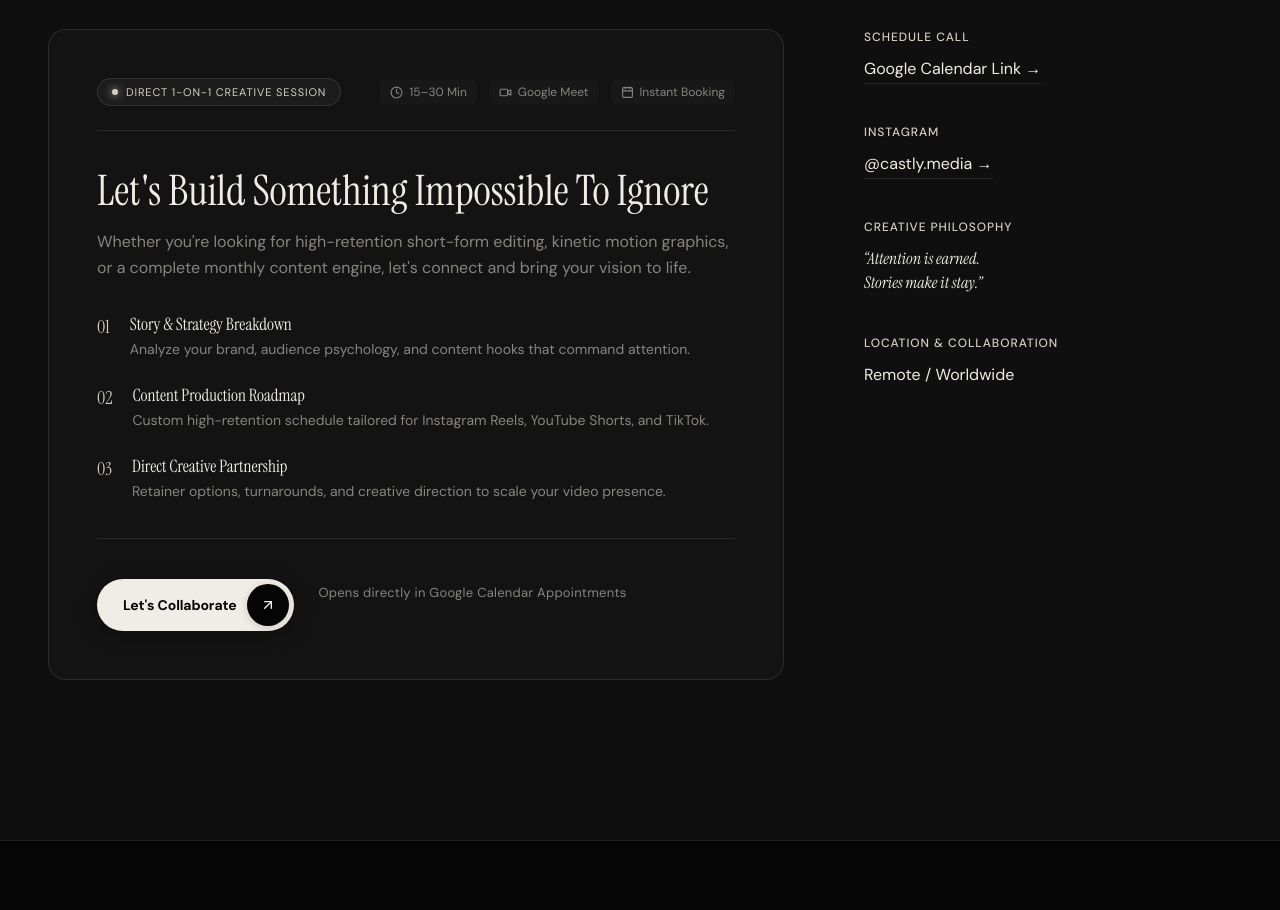
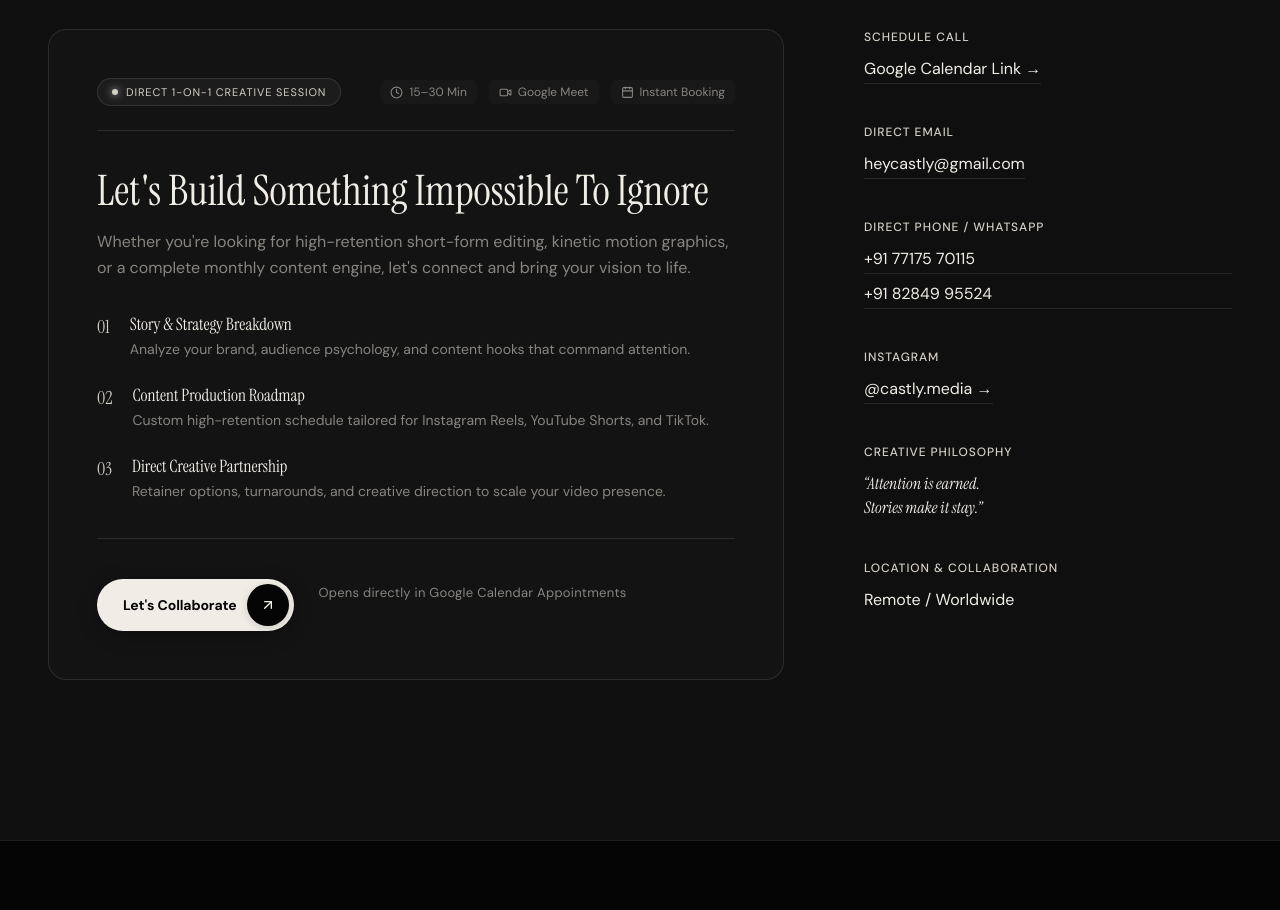
Before and after one commit to Jaydeep-Sarkar-10/castly-website-Final-, a React (Vite) app in the folder castly/: page / in a window 1280 px wide. Shown: the part 10580-11490 px from the top of the page. Built offline with nearby package versions, Linux system fonts and the light colour scheme.

Commit message:
Updated contact part

```diff
--- a/castly/src/components/Contact.css
+++ b/castly/src/components/Contact.css
@@ -182,6 +182,12 @@
   font-weight: 500;
 }
 
+.phone-links {
+  display: flex;
+  flex-direction: column;
+  gap: 8px;
+}
+
 .sidebar-block p,
 .social-link {
   font-size: 16px;
--- a/castly/src/components/Contact.jsx
+++ b/castly/src/components/Contact.jsx
@@ -104,6 +104,37 @@ export default function Contact() {
             </div>
 
             <div className="sidebar-block">
+              <h3>Direct Email</h3>
+              <a
+                href="mailto:heycastly@gmail.com"
+                className="social-link"
+                data-cursor="open"
+              >
+                heycastly@gmail.com
+              </a>
+            </div>
+
+            <div className="sidebar-block">
+              <h3>Direct Phone / WhatsApp</h3>
+              <div className="phone-links">
+                <a
+                  href="tel:+917717570115"
+                  className="social-link"
+                  data-cursor="open"
+                >
+                  +91 77175 70115
+                </a>
+                <a
+                  href="tel:+918284995524"
+                  className="social-link"
+                  data-cursor="open"
+                >
+                  +91 82849 95524
+                </a>
+              </div>
+            </div>
+
+            <div className="sidebar-block">
               <h3>Instagram</h3>
               <a
                 href="https://www.instagram.com/castly.media"
```
